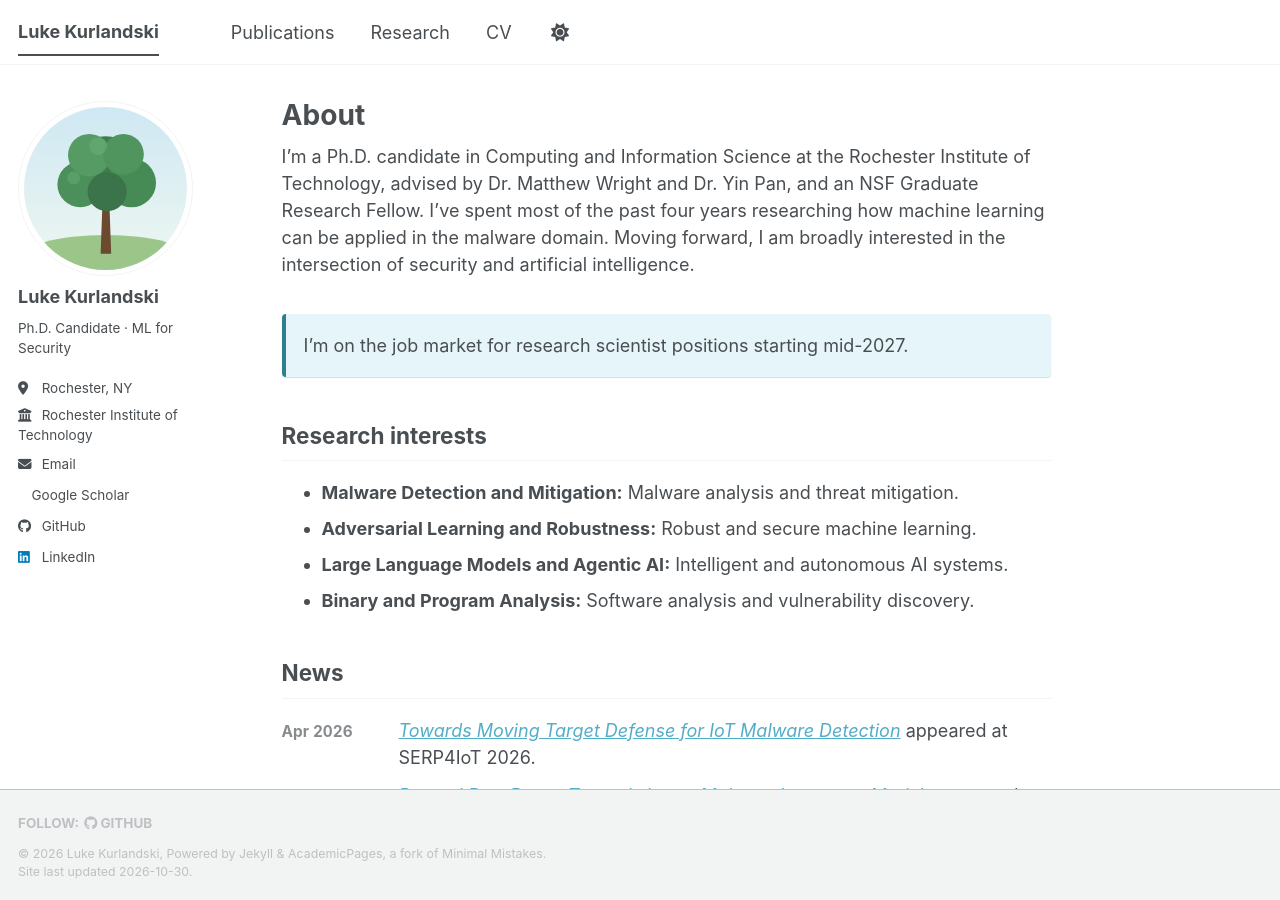
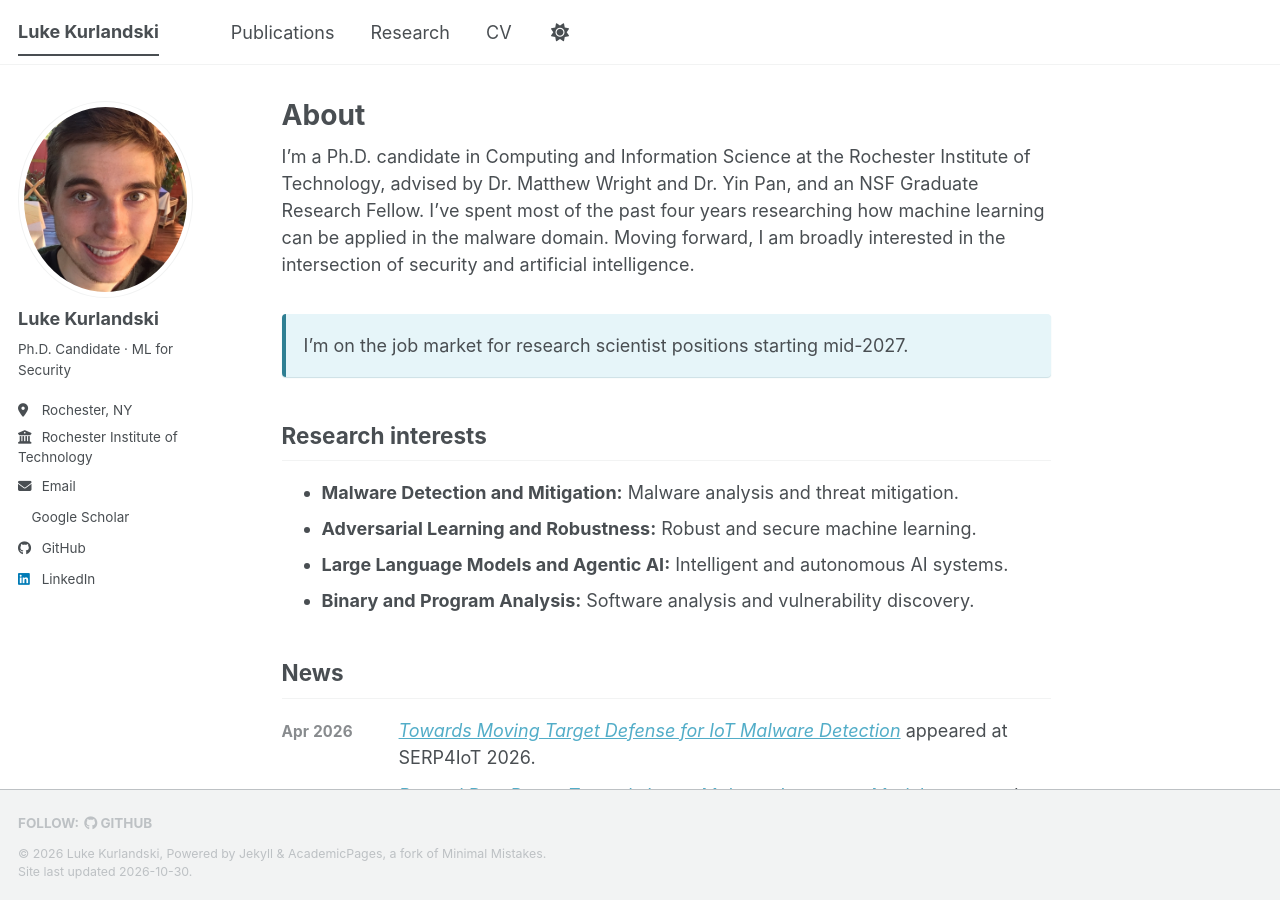
Before and after one commit to lkurlandski/lkurlandski.github.io, a Jekyll site: the page built from _pages/about.md, in a window 1280 px wide and 900 px high. Built offline with Jekyll 4.4.1, drawn with Linux system fonts in a browser that asks for light colours; a style sheet for code colours, icons or effects is not loaded.

Commit message:
Replace placeholder avatar with profile photo
Co-Authored-By: Claude Opus 5.5 <noreply@anthropic.com>

```diff
--- a/_config.yml
+++ b/_config.yml
@@ -23,7 +23,7 @@ repository               : "lkurlandski/lkurlandski.github.io"
 #               Additional customization can be done by editing /_includes/author-profile.html
 author:
   # Biographic information
-  avatar           : "profile-placeholder.svg" # TODO: replace with a headshot
+  avatar           : "profile.jpg"
   name             : "Luke Kurlandski"
   pronouns         : # example: "she/her"
   bio              : "Ph.D. Candidate · ML for Security"
```
Also changed, not shown: images/profile.jpg (added).
